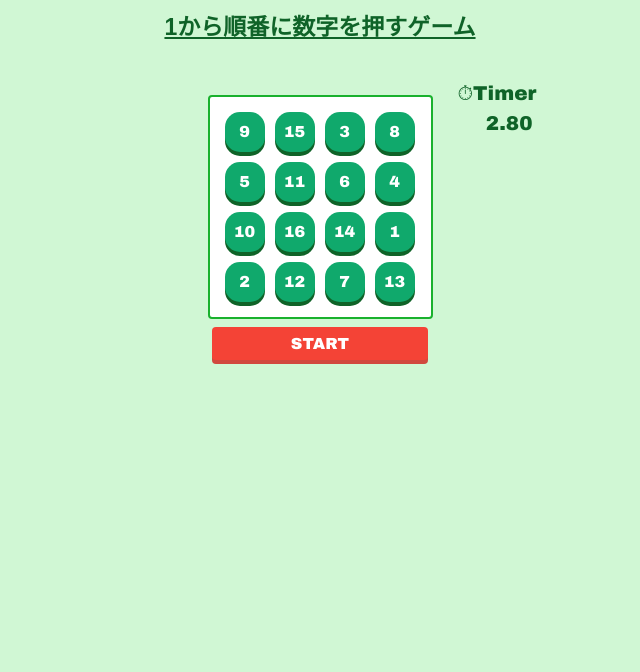
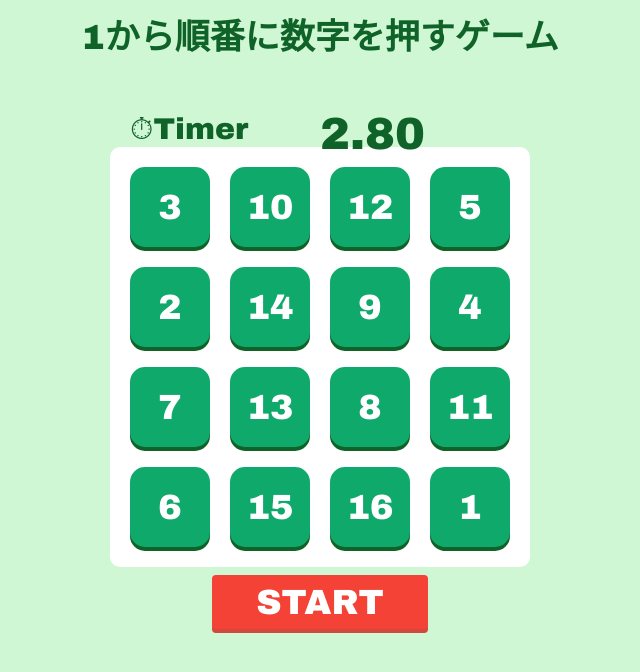
Before and after one commit to ToshiyukiNagase/ToshiyukiNagase.fnd29, a plain HTML site: page index.html in a window 1280 px wide. Both pictures are taken after a click on the element "START". Shown: the whole page, without its empty margins (320-960 px from the left). Drawn offline with Linux system fonts and the light colour scheme.

Commit message:
Add files via upload

```diff
--- a/css/styles.css
+++ b/css/styles.css
@@ -1,12 +1,22 @@
 body {
   background: #d0f7d4;
   color: #fff;
-  font-family: "Arial Black";
-  font-style: 16px;
+  font-family: "Arial Black",Arial,sans-serif;
+  font-size: 35px;
+}
+
+#gameTitle {
+  font-size:30px;
+  color: #0f6328;
+  font-family: sans-serif,'Meiryo', Arial,'メイリオ', ;
+  text-align: center;
+  margin: 0 auto;
+  font-weight: bold;
+  font-size: 35px;
 }
 
 #container {
-  width: 225px;
+  width: 420px;
   margin: 0px auto;
 }
 
@@ -17,47 +27,46 @@ body {
   margin: 0 0 8px;
   padding: 10px;
   background: #fff;
-  border-radius: 4px;
-  border: 2px double #19b12d;
+  border-radius: 10px;
 }
 
 #board li.pressed {
   background: #ccc;
   box-shadow: none;
-  margin-top: 9px;
-  margin-bottom: 1px;
+  margin-top: 14px;
+  margin-bottom: 5px;
 }
 
 #board li {
   background: #10a96c;
-  width: 40px;
-  height: 40px;
-  margin: 5px;
+  width: 80px;
+  height: 80px;
+  margin: 10px;
   cursor: pointer;
   border-radius: 15px;
   line-height: 40px;
   text-align: center;
+  display: grid;
+  place-items: center;
   box-shadow: 0 4px 0 #0f6328;
   user-select: none;
-
 }
 
 #timer {
-  margin-bottom: 8px;
-  font-size: 20px;
-  text-align: right;
+  margin-bottom: 0;
+  font-size: 45px;
   position: relative;
-  top: 70px;
-  left: 100px;
+  top: 50px;
+  left: 210px;
   color: #0f6328;
 }
 
 span {
   color: #0f6328;
-  font-size: 20px;
+  font-size: 30px;
   position: relative;
-  top: 10px;
-  left: 250px;
+  top: 0px;
+  left: 20px;
 }
 
 #btn {
@@ -77,13 +86,3 @@ span {
   margin-top: 12px;
   box-shadow: none;
 }
-
-#title {
-  margin: 0 auto;
-  text-align: center;
-  color: #0f6328;
-  font-family: 'Meiryo', 'メイリオ', sans-serif;
-  font-weight: bold;
-  font-size: 23px;
-  text-decoration: underline;
-}
--- a/css/styles_modal.css
+++ b/css/styles_modal.css
@@ -20,12 +20,12 @@
 
 #modal {
   background: #fff;
-  width: 520px;
+  width: 530px;
   height: 250px;
-  padding: 30px;
+  padding: 90px;
   border-radius: 6px;
   position: absolute;
-  top: 70px;
+  top: 150px;
   left: 0;
   right: 0;
   margin: 0 auto;
@@ -35,8 +35,8 @@
 
 }
 #modal > h2{
-  margin: 0 0 20px;
-  font-size: 60px;
+  margin: 0 0 30px;
+  font-size: 65px;
   text-align: center;
   font-family: "Arial Black","Comic Sans MS",'Impact','sans-serif';
   color: #023a31;
@@ -56,6 +56,8 @@
   color: rgb(0, 0, 0);
   background-color: rgb(243, 249, 244);
   border-radius: 30px;
+
+
 }
 
 #mask.hidden{
--- a/index.html
+++ b/index.html
@@ -9,7 +9,7 @@
 </head>
 
 <body>
-  <div id=title>1から順番に数字を押すゲーム</div>
+  <div id="gameTitle">1から順番に数字を押すゲーム</div>
   <div id="container">
     <div id="timer">0.0</div>
     <span>⏱Timer</span>
@@ -19,7 +19,7 @@
   <div id="btn">START</div>
   <div id="mask" class="hidden"></div>
   <section id="modal" class="hidden">
-    <h2>Game Crear🐊</h2>
+    <h2>Game Clear🐊</h2>
     <p id="score"></p>
     <div id="close">閉じる</div>
   </section>
--- a/js/main.js
+++ b/js/main.js
@@ -8,10 +8,10 @@
     }
   }
 
-  function activete() {
+  function activate() {
     li = document.getElementById
-    liButons = document.querySelectorAll('li');
-    liButons.forEach((li, index) => {
+    liButtons = document.querySelectorAll('li');
+    liButtons.forEach((li, index) => {
     });
     // 乱数の生成
     const randomNumber = [];
@@ -20,10 +20,10 @@
     }
     // ボタン初期化(ボタンに数字表示&pressed削除)
     for (let i = 0; i < 16; i++) {
-      liButons[i].textContent = randomNumber.splice(Math.floor(Math.random() * randomNumber.length), 1)[0];
+      liButtons[i].textContent = randomNumber.splice(Math.floor(Math.random() * randomNumber.length), 1)[0];
     }
     for (let i = 0; i < 16; i++) {
-      liButons[i].classList.remove('pressed');
+      liButtons[i].classList.remove('pressed');
     }
   }
 
@@ -37,10 +37,10 @@
   }
 
   function game() {
-    for (let i = 0; i < liButons.length; i++) {
+    for (let i = 0; i < liButtons.length; i++) {
       let pressedBtn;
-      liButons[i].addEventListener('click', () => {
-        // console.log("textContent= " + liButons[i].textContent);
+      liButtons[i].addEventListener('click', () => {
+        // console.log("textContent= " + liButtons[i].textContent);
         // console.log("i= " + i);
         // console.log("pressedBtn=" + pressedBtn);
         pressedBtn = document.querySelectorAll('li')[i];
@@ -53,27 +53,27 @@
 
           if (currentNum > 16) { //16
             clearTimeout(timeOutId);
-            cleard.currentTime = 0;
-            cleard.play();
-            //Game crear表示
-            crearModal();
+            cleared.currentTime = 0;
+            cleared.play();
+            //Game clear表示
+            clearModal();
           }
         }
       });
     }
   }
-  function crearModal() {
+  function clearModal() {
     modalRemove();
-    let dispClearTime = document.getElementById("timer").textContent;
-    let clearMessase = document.getElementById("score");
+    let ClearTimeDisplay = document.getElementById("timer").textContent;
+    let clearMessage = document.getElementById("score");
 
-    clearMessase.innerHTML = "Your clear Time is <strong><font size='20'>" +dispClearTime+"</font> </strong>seconds🕐";
+    clearMessage.innerHTML = "Your clear Time is <strong><font size='20'>" +ClearTimeDisplay+"</font> </strong>seconds🕐";
   }
 
   // ------↑Functions------------
 
   //  グローバル変数
-  let liButons = {};
+  let liButtons = {};
   let li = {};
   let startTime;
   let timeOutId;
@@ -82,8 +82,8 @@
   start.volume = 0.3;
   const collect = new Audio("audio/collect.mp3");
   collect.volume = 0.3;
-  const cleard = new Audio("audio/cleard.mp3");
-  cleard.volume = 0.3;
+  const cleared = new Audio("audio/cleard.mp3");
+  cleared.volume = 0.3;
 
   //ゲーム処理
   setup();  //初期化処理
@@ -99,7 +99,7 @@
     currentNum = 1;
     startTime = Date.now();
     runTimer();
-    activete();  //ボタン初期化
+    activate();  //ボタン初期化
     game(); //ゲーム制御
   });
 
```
